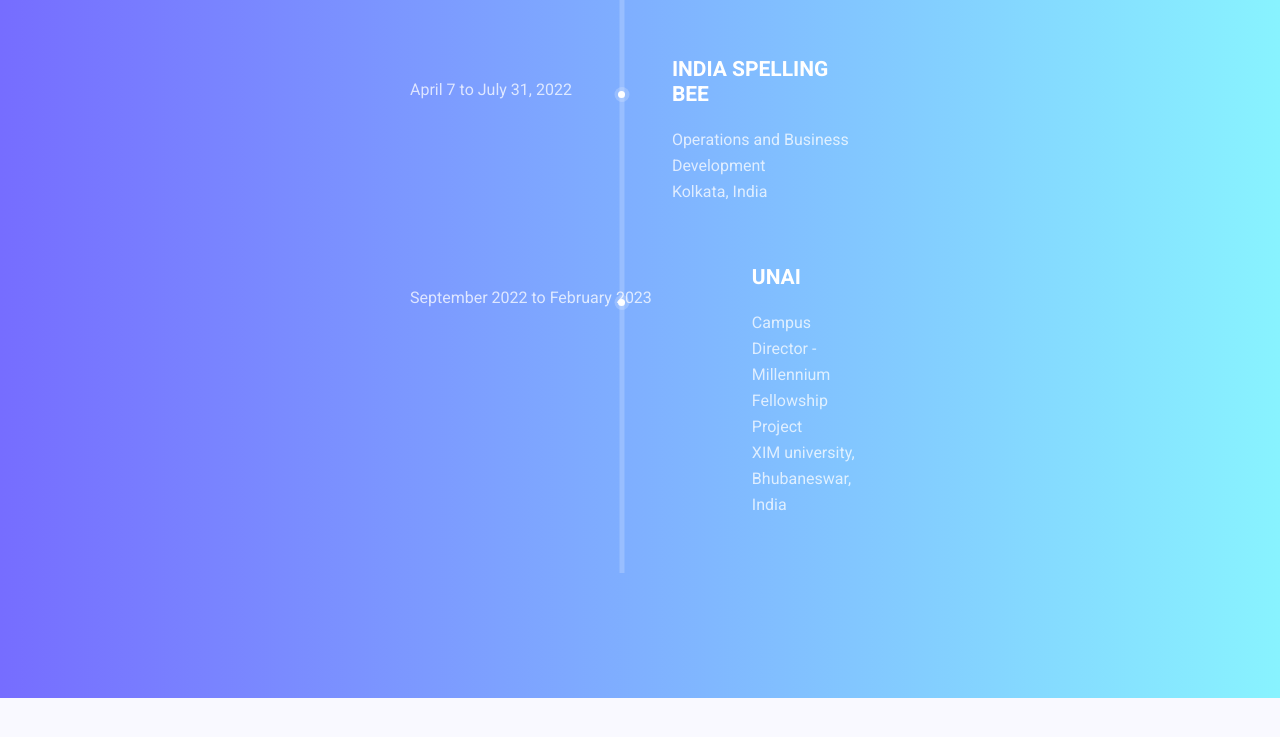
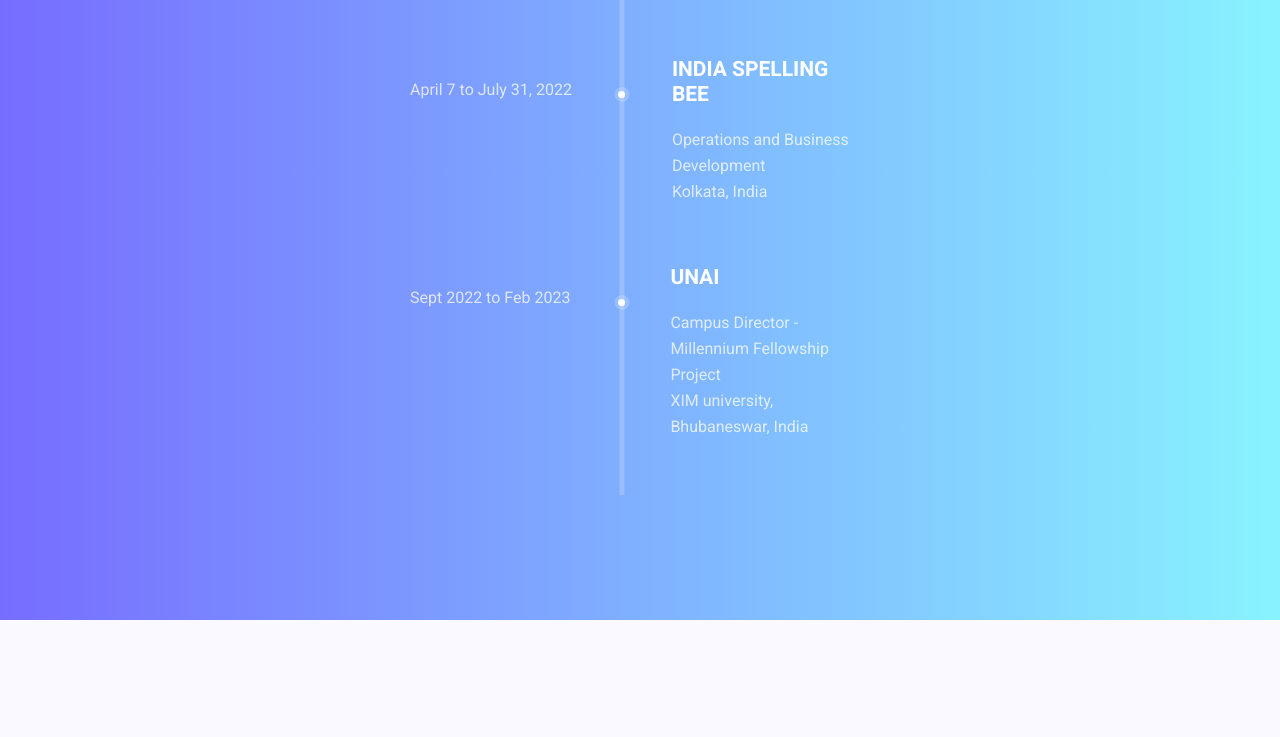
Before and after one commit to Kusumita0712/Kusumita.github.io, a plain HTML site: page index.html in a window 1280 px wide. Shown: the part 2367-3104 px from the top of the page. Drawn offline with Linux system fonts and the light colour scheme.

Commit message:
Update index.html

```diff
--- a/index.html
+++ b/index.html
@@ -181,7 +181,7 @@
 								<span></span>
 									<div class="media">
 										<div class="d-flex">
-											<p>September 2022 to February 2023 </p>
+											<p>Sept 2022 to Feb 2023 </p>
 										</div>
 										<div class="media-body">
 											<h4>UNAI</h4>
```
